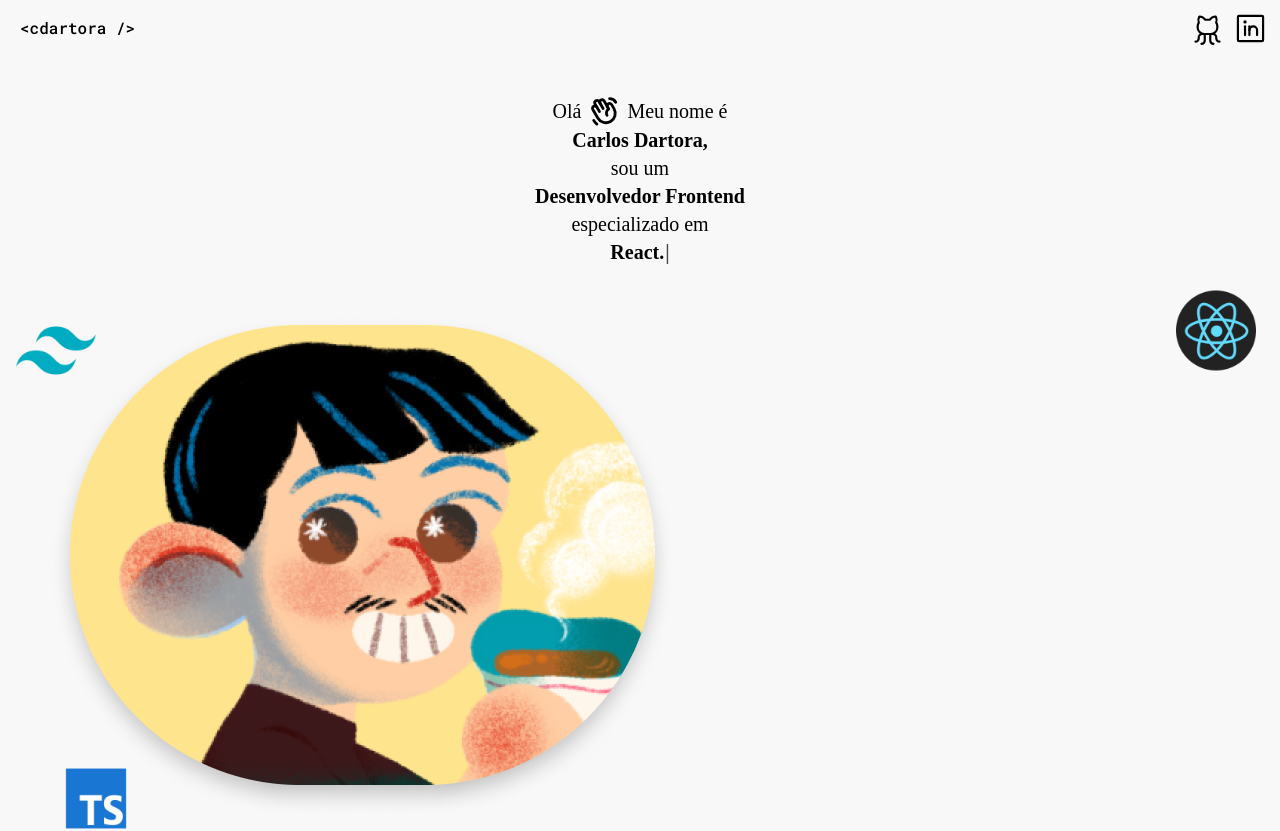
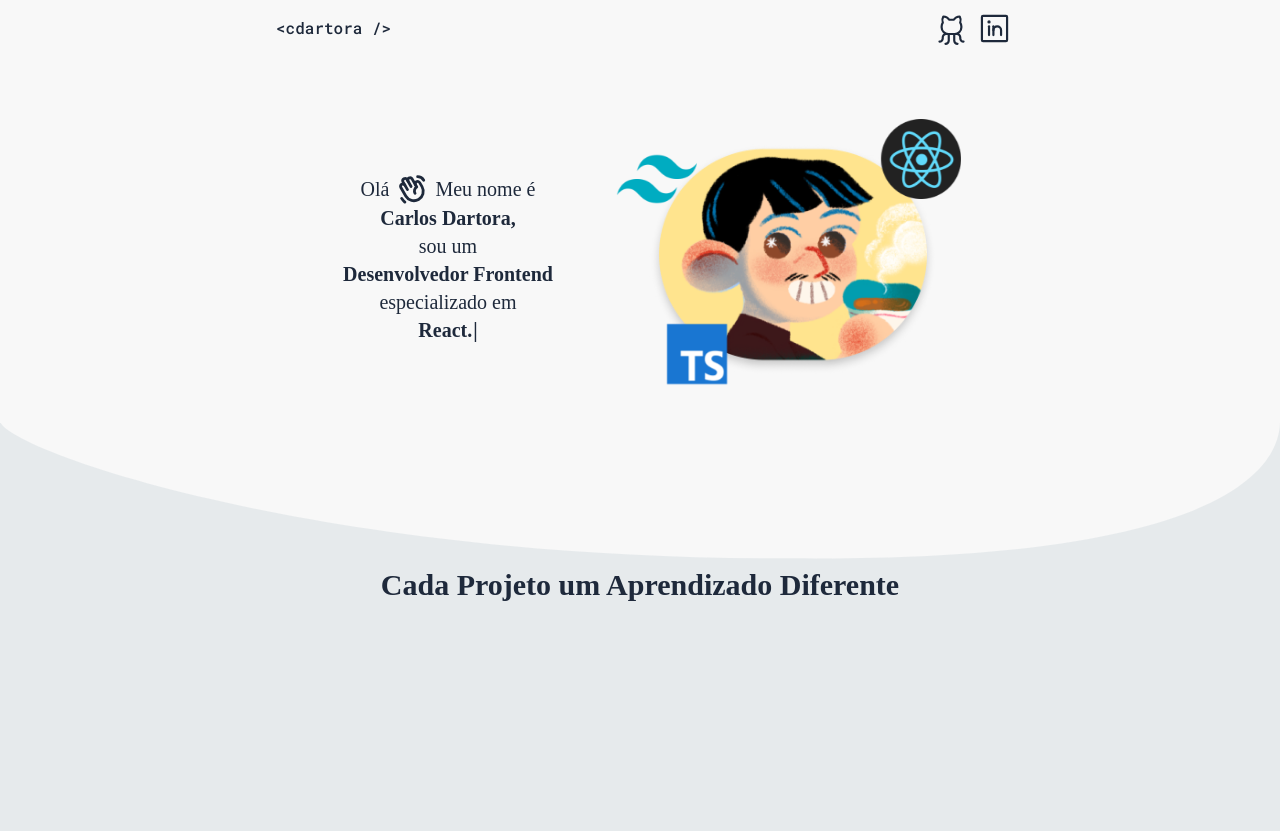
Before and after one commit to cdartora/portfolio, a React (Vite) app: page / in a window 1280 px wide. Shown: the top 831 px of the page. After the commit the page ends 800 px from the top, so only its background shows below. Built offline with nearby package versions, Linux system fonts and the light colour scheme.

Commit message:
start the project section

```diff
--- a/src/App.css
+++ b/src/App.css
@@ -1,7 +1,3 @@
-#root {
-  max-width: 1280px;
-}
-
 .logo {
   font-family: "Roboto Mono", monospace;
   padding: 0.5em;
--- a/src/App.jsx
+++ b/src/App.jsx
@@ -1,10 +1,14 @@
 import "./App.css";
 import HeroSection from "./HeroSection";
+import ProjectSection from "./ProjectSection";
+import FooterSection from "./FooterSection";
 
 function App() {
   return (
     <div>
       <HeroSection />
+      <ProjectSection />
+      <FooterSection />
     </div>
   );
 }
--- a/src/FooterSection.jsx
+++ b/src/FooterSection.jsx
@@ -0,0 +1,3 @@
+export default function FooterSection() {
+  return <div></div>;
+}
--- a/src/HeroSection.jsx
+++ b/src/HeroSection.jsx
@@ -8,8 +8,8 @@ import shape from "./assets/curveAsymmetrical.svg";
 
 export default function HeroSection() {
   return (
-    <div className="flex flex-col relative bg-[#F1F4F7]">
-      <section className="w-full max-w-7xl bg-[#f8f8f8]">
+    <div className="flex justify-center relative bg-[#f8f8f8] text-slate-800">
+      <section className="w-full max-w-3xl">
         <header className="flex items-center justify-between px-3 mb-10">
           <button>
             <h1 className="logo leading-10 font-medium">{"<cdartora />"}</h1>
@@ -30,7 +30,8 @@ export default function HeroSection() {
             </button>
           </div>
         </header>
-        <div className="hero-title flex flex-col items-center px-12 leading-3">
+        <div className="flex flex-col lg:flex-row justify-center items-center">
+          <div className="hero-title flex flex-col items-center px-12">
             <div className="flex items-center gap-2 text-xl">
               <span>Olá</span>
               <HandWaving size={30} className="rotate" weight="bold" />
@@ -56,7 +57,7 @@ export default function HeroSection() {
               />
             </div>
           </div>
-        <div className="hero-image">
+          <div className="hero-image max-w-sm">
             <div className="p-12 relative">
               <img src={heroImage} alt="Uma ilustração de Carlos Dartora." />
               <img
@@ -76,6 +77,7 @@ export default function HeroSection() {
               />
             </div>
           </div>
+        </div>
       </section>
       <div class="custom-shape-divider-top-1680746995">
         <img src={shape} alt="" />
--- a/src/ProjectSection.jsx
+++ b/src/ProjectSection.jsx
@@ -0,0 +1,11 @@
+export default function ProjectSection() {
+  return (
+    <div className="mt-36 flex justify-center">
+      <section className="projects text-center">
+        <span className="hero-title text-3xl font-semibold text-slate-800">
+          Cada Projeto um Aprendizado Diferente
+        </span>
+      </section>
+    </div>
+  );
+}
--- a/src/index.css
+++ b/src/index.css
@@ -1,5 +1,5 @@
 :root {
-  background-color: #d9dbdc;
+  background-color: #e6eaec;
   font-synthesis: none;
   text-rendering: optimizeLegibility;
   -webkit-font-smoothing: antialiased;
```
Lines whose indentation alone changed are shown as unchanged.
